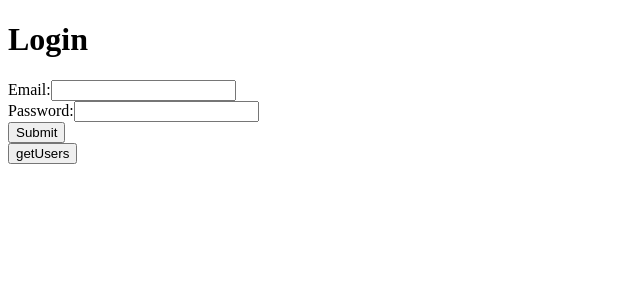
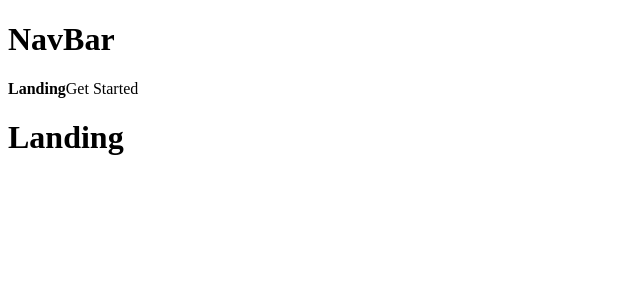
Before and after one commit to HanwenZheng/skand.frontend-tasks, a React (Create React App) app: page / in a window 1280 px wide. Shown: the top 300 px of the page, without its empty margins (0-640 px from the left). Built offline with nearby package versions, Linux system fonts and the light colour scheme; what miragejs would draw is missing.

Commit message:
Feature: Add NavBar, setup Sass

```diff
--- a/package.json
+++ b/package.json
@@ -11,8 +11,8 @@
     "jsonwebtoken": "^8.5.1",
     "lodash": "^4.17.20",
     "miragejs": "^0.1.40",
-    "react": "^16.13.1",
-    "react-dom": "^16.13.1",
+    "react": "^17.0.2",
+    "react-dom": "^17.0.2",
     "react-redux": "^7.2.4",
     "react-router": "^5.2.0",
     "react-router-dom": "^5.2.0",
@@ -20,6 +20,7 @@
     "redux": "^4.1.0",
     "redux-devtools-extension": "^2.13.9",
     "redux-thunk": "^2.3.0",
+    "sass": "^1.34.0",
     "yup": "^0.32.9"
   },
   "scripts": {
--- a/src/App.js
+++ b/src/App.js
@@ -1,15 +1,23 @@
 import React from "react";
-import { Route } from "react-router-dom";
+import { Route, Switch } from "react-router-dom";
 
 import PrivateRoute from "./Components/PrivateRoute";
 import Login from "./Components/Login";
 import Home from "./Components/Home";
+import Landing from "./Components/Landing";
+import NavBar from "./Components/NavBar";
+
+import styles from "./Components/SCSS/App.module.scss";
 
 function App() {
   return (
-    <div className="App">
-      <Route exact path="/" component={Login} />
-      <PrivateRoute exact path="/home" component={Home} />
+    <div className={styles.App}>
+      <NavBar />
+      <Switch>
+        <Route exact path="/" component={Landing} />
+        <Route path="/login" component={Login} />
+        <PrivateRoute path="/home" component={Home} />
+      </Switch>
     </div>
   );
 }
--- a/src/Components/Home.jsx
+++ b/src/Components/Home.jsx
@@ -1,18 +1,12 @@
 import React from "react";
 import { connect } from "react-redux";
-import { logout } from "../Redux/Action/auth";
 
-const Home = ({ logout }) => {
-  const onLogout = (e) => {
-    logout();
-  };
-
+const Home = () => {
   return (
     <div>
-      <div>Home</div>
-      <button onClick={onLogout}>Logout</button>
+      <h1>Home</h1>
     </div>
   );
 };
 
-export default connect(null, { logout })(Home);
+export default connect(null)(Home);
--- /dev/null
+++ b/src/Components/Landing.jsx
@@ -0,0 +1,13 @@
+import React from "react";
+// import { Link } from "react-router-dom";
+
+const Landing = (props) => {
+  return (
+    <div>
+      <h1>Landing</h1>
+      {/*<Link to="/login">Get Started</Link>*/}
+    </div>
+  );
+};
+
+export default Landing;
--- a/src/Components/Login.jsx
+++ b/src/Components/Login.jsx
@@ -4,7 +4,6 @@ import * as Yup from "yup";
 import { login } from "../Redux/Action/auth";
 import { connect } from "react-redux";
 import axios from "axios";
-import Landing from "./Home";
 import { Redirect } from "react-router";
 
 const SignInSchema = Yup.object().shape({
@@ -32,8 +31,8 @@ const Login = ({ auth: { token }, login }) => {
       <h1>Login</h1>
       <Formik
         initialValues={{
-          email: "",
-          password: "",
+          email: "test@skand.io",
+          password: "password",
         }}
         validationSchema={SignInSchema}
         onSubmit={({ email, password }) => {
--- /dev/null
+++ b/src/Components/NavBar.jsx
@@ -0,0 +1,42 @@
+import React, { Fragment } from "react";
+import { NavLink } from "react-router-dom";
+import { connect } from "react-redux";
+import { logout } from "../Redux/Action/auth";
+
+const NavBar = ({ auth, logout }) => {
+  const style = { color: "black" };
+  const activeStyle = { fontWeight: "bold", color: "black", textDecoration: "none" };
+
+  const onLogout = (e) => {
+    logout();
+  };
+
+  const login = !auth.token ? (
+    <NavLink exact to="/login" style={style} activeStyle={activeStyle}>
+      Get Started
+    </NavLink>
+  ) : (
+    <Fragment>
+      <NavLink exact to="/home" style={style} activeStyle={activeStyle}>
+        Welcome!
+      </NavLink>
+      <button onClick={onLogout}>Logout</button>
+    </Fragment>
+  );
+
+  return (
+    <div>
+      <h1>NavBar</h1>
+      <NavLink exact to="/" style={style} activeStyle={activeStyle}>
+        Landing
+      </NavLink>
+      {login}
+    </div>
+  );
+};
+
+const mapStateToProps = ({ auth }) => ({
+  auth,
+});
+
+export default connect(mapStateToProps, { logout })(NavBar);
--- a/src/Components/PrivateRoute.js
+++ b/src/Components/PrivateRoute.js
@@ -3,7 +3,7 @@ import { connect } from "react-redux";
 import { Route, Redirect } from "react-router-dom";
 
 const PrivateRoute = ({ component: Component, auth: { token }, ...rest }) => {
-  return <Route {...rest} render={() => (!token ? <Redirect to="/" /> : <Component />)} />;
+  return <Route {...rest} render={() => (!token ? <Redirect to="/login" /> : <Component />)} />;
 };
 
 const mapStateToProps = ({ auth }) => ({
--- /dev/null
+++ b/src/Components/SCSS/App.module.scss
@@ -0,0 +1,8 @@
+a {
+  text-decoration: none;
+  color: red;
+}
+
+.App {
+  position: relative;
+}
```
Also changed, not shown: 1 other file (tests, documents, lock files or other folders).
